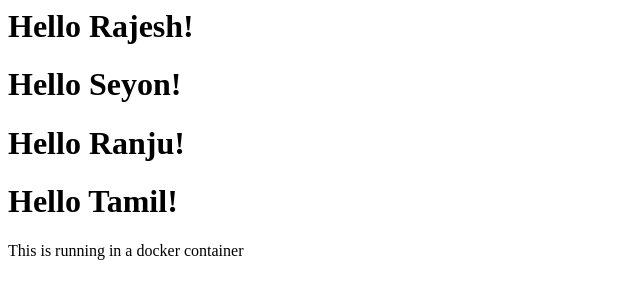
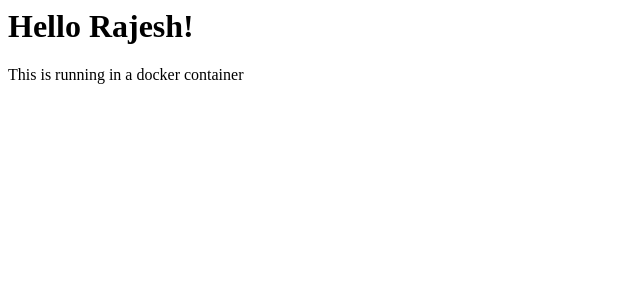
Before and after one commit to mahiznan/docker-demo, a plain HTML site: page index.html in a window 1280 px wide. Shown: the whole page, without its empty margins (0-640 px from the left). Drawn offline with Linux system fonts and the light colour scheme.

Commit message:
add config files

```diff
--- a/index.html
+++ b/index.html
@@ -5,9 +5,6 @@
   </head>
   <body>
     <h1>Hello Rajesh!</h1>
-    <h1>Hello Seyon!</h1>
-    <h1>Hello Ranju!</h1>
-    <h1>Hello Tamil!</h1>
     <p>This is running in a docker container</p>
   </body>
 </html>
```
Also changed, not shown: help.txt (added), 2 other files.
